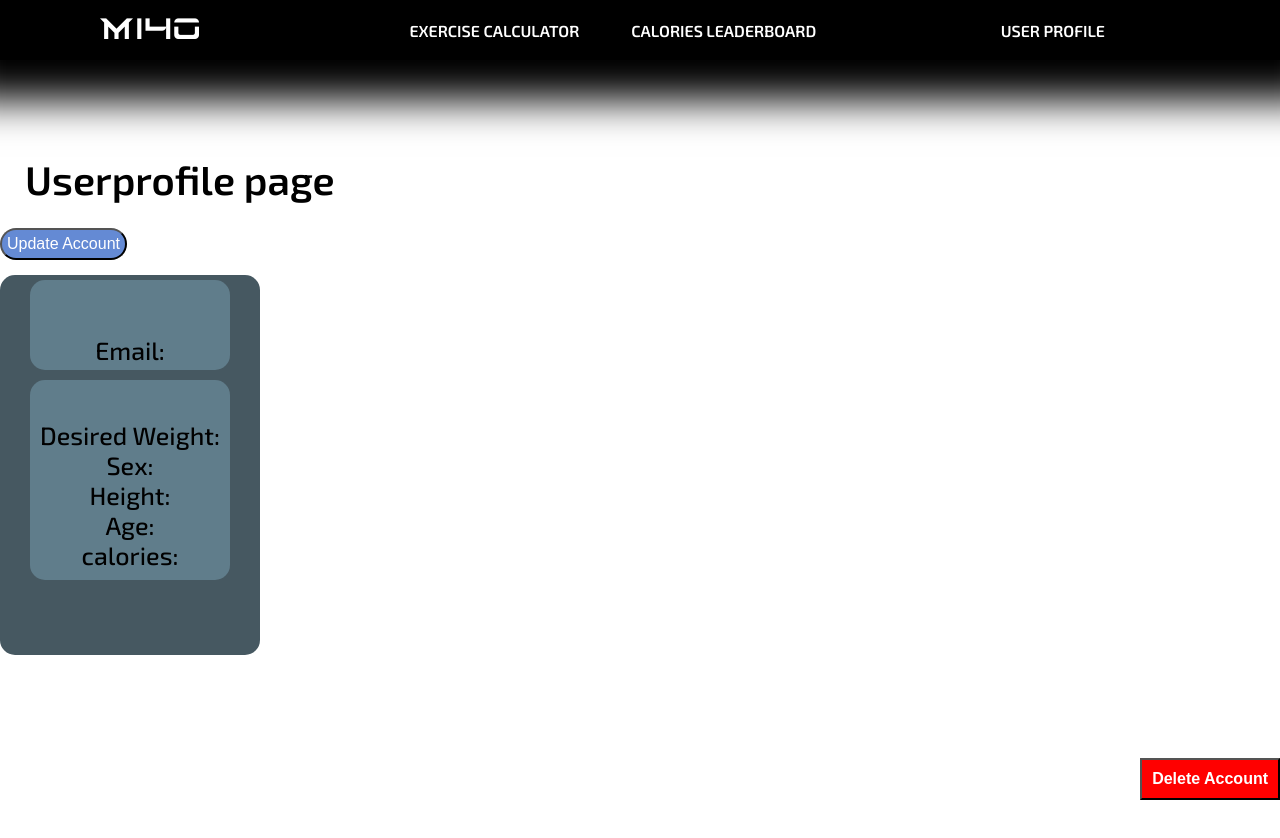
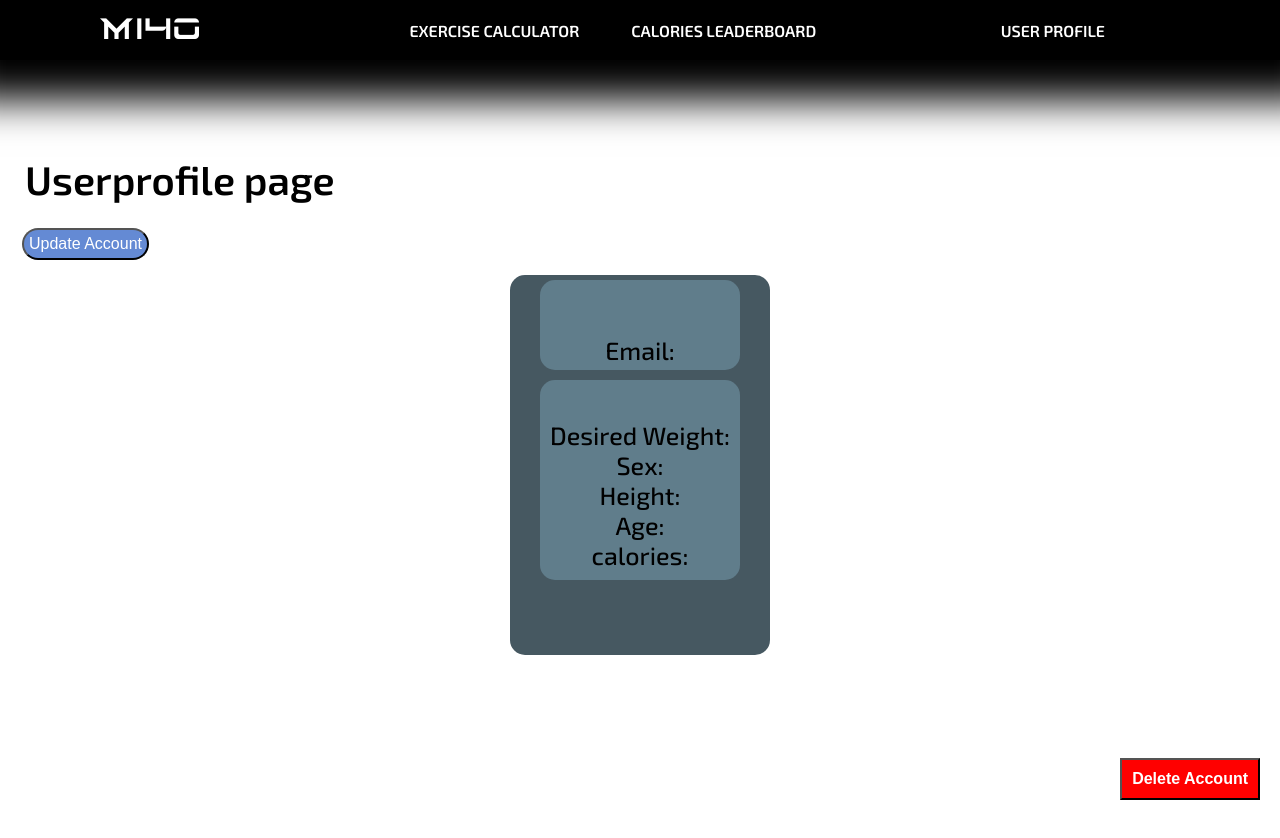
Before and after one commit to ZacPJ/Fitness-Website, a React (Create React App) app: page /Userprofile in a window 1280 px wide. Shown: the top 838 px of the page. Built offline with nearby package versions, Linux system fonts and the light colour scheme; no server answers.

Commit message:
fix center

```diff
--- a/src/pages/Userprofile.css
+++ b/src/pages/Userprofile.css
@@ -1,9 +1,12 @@
-.updatebutton {}
+.updatebutton {
+    margin-left: 22px;
+}
 
 .deletebutton {
     position: absolute;
     right: 0;
     bottom: 0;
+    margin-right: 20px;
 }
 
 /* ####################### BUTTONS ^^ ########################## */
@@ -45,6 +48,11 @@
     /* scrollbar-width: none; */
 }
 
+.mainCard{
+    display: flex;
+    justify-content: center;
+    width: auto;
+}
 
 
 
--- a/src/pages/Userprofile.js
+++ b/src/pages/Userprofile.js
@@ -26,6 +26,7 @@ function Userprofile(props) {
                 <Link to="/UdateAccount"><button className="updatebutton" >Update Account</button></Link>
                 <Routes><Route exact path="/UdateAccount" element={<UpdateAccount />} /></Routes>
             </div>
+            <div className="mainCard">
             <div className="card">
                 <div className="content">
                     <div className="front">
@@ -50,6 +51,7 @@ function Userprofile(props) {
                     </div>
                 </div>
             </div>
+            </div>
             <div className="deletebutton" >
                 <Deleteuser />
             </div>
```
